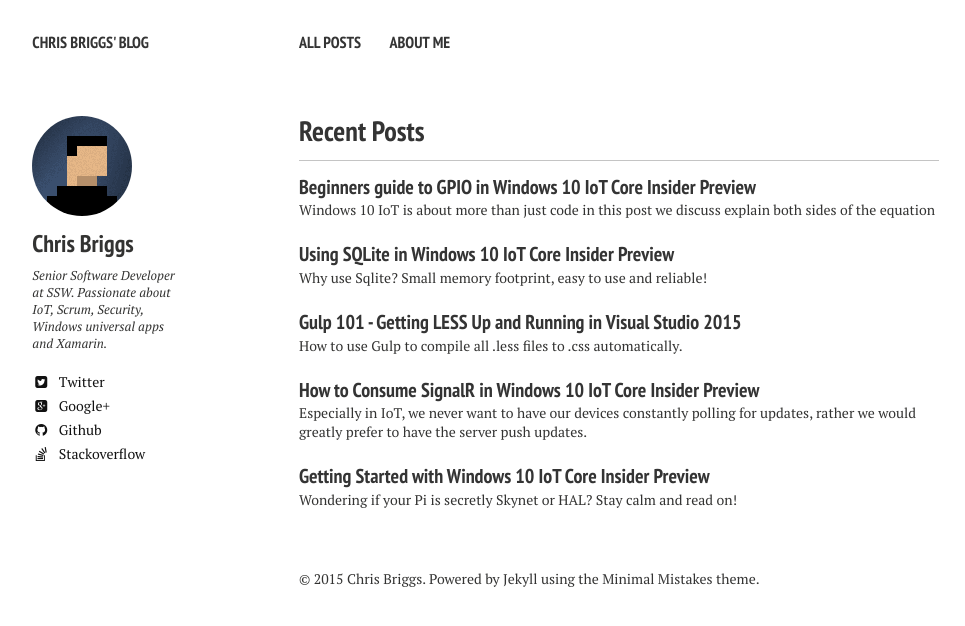
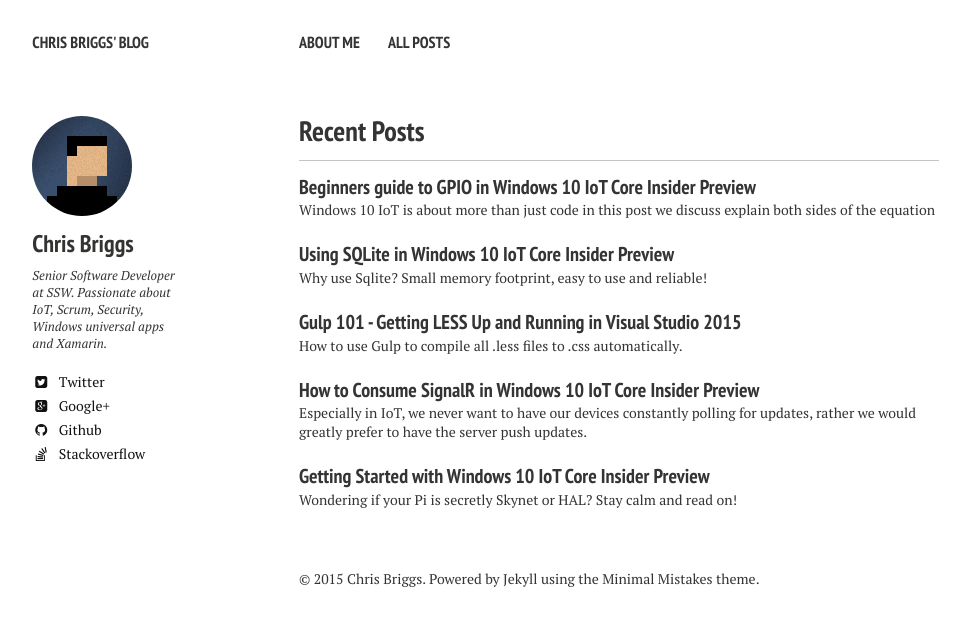
Before and after one commit to Briggsc28/briggsc28.github.io, a Jekyll site: the page built from index.md, in a window 1280 px wide. Shown: the top 626 px of the page, without its empty margins (21-986 px from the left). Built offline with Jekyll 4.4.1, drawn with Linux system fonts in a browser that asks for light colours; nearby versions of some CDN libraries.

Commit message:
Updated footer

```diff
--- a/_data/navigation.yml
+++ b/_data/navigation.yml
@@ -1,7 +1,7 @@
 # Site navigation links
+
+- title: About Me
+  url: /about/
 
 - title: All Posts
   url: /posts/
-
-- title: About Me
-  url: /about/
--- a/_includes/_footer.html
+++ b/_includes/_footer.html
@@ -12,4 +12,4 @@
 </div><!-- /.google-ads -->
 {% endif %}
 
-<span>&copy; {{ site.time | date: '%Y' }} {{ site.owner.name }}. Powered by <a href="http://jekyllrb.com" rel="nofollow">Jekyll</a> using the <a href="http://mademistakes.com/minimal-mistakes/" rel="nofollow">Minimal Mistakes</a> theme.</span>
+<span>&copy; {{ site.time | date: '%Y' }} {{ site.owner.name }}. Powered by Jekyll using the Minimal Mistakes theme.</span>
```
